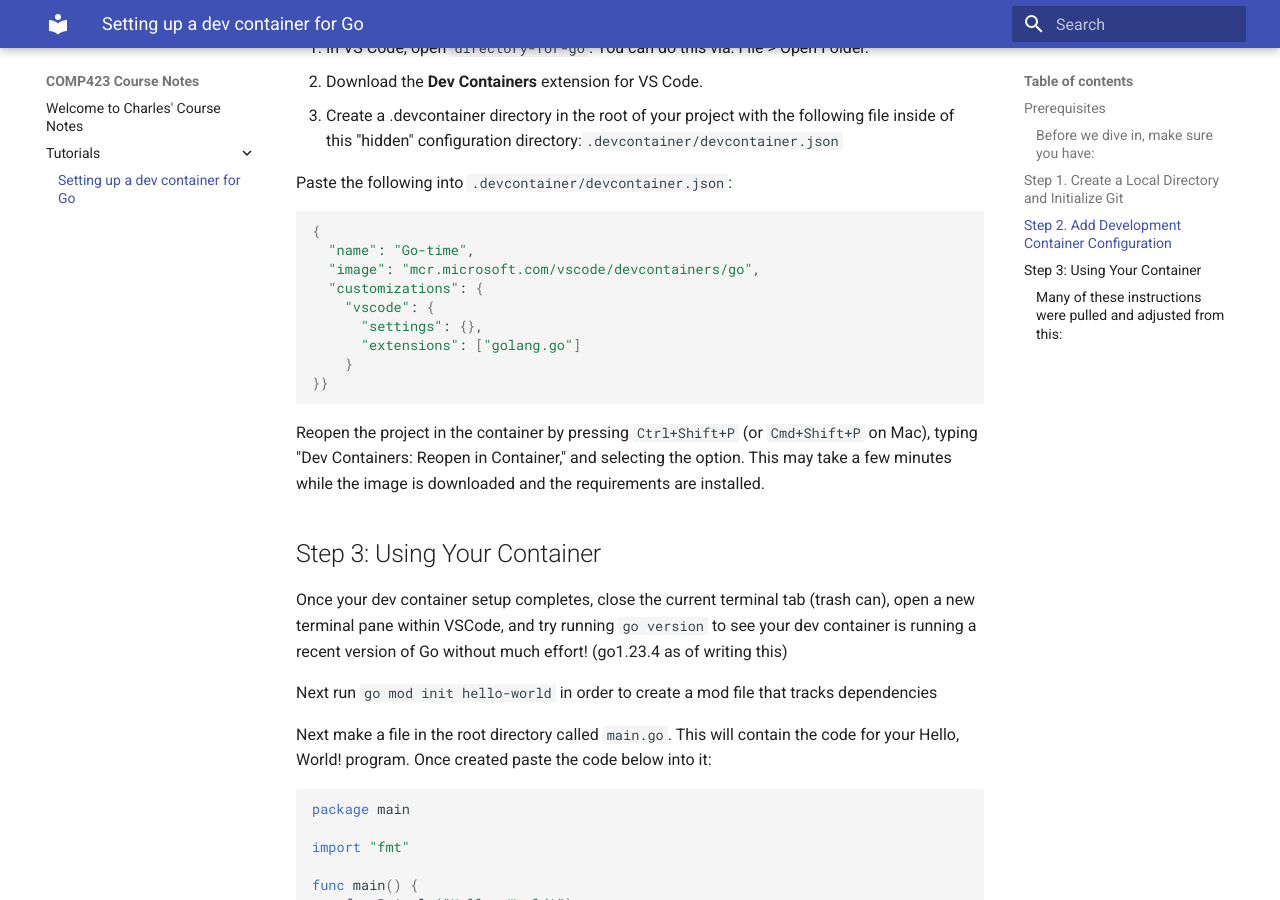
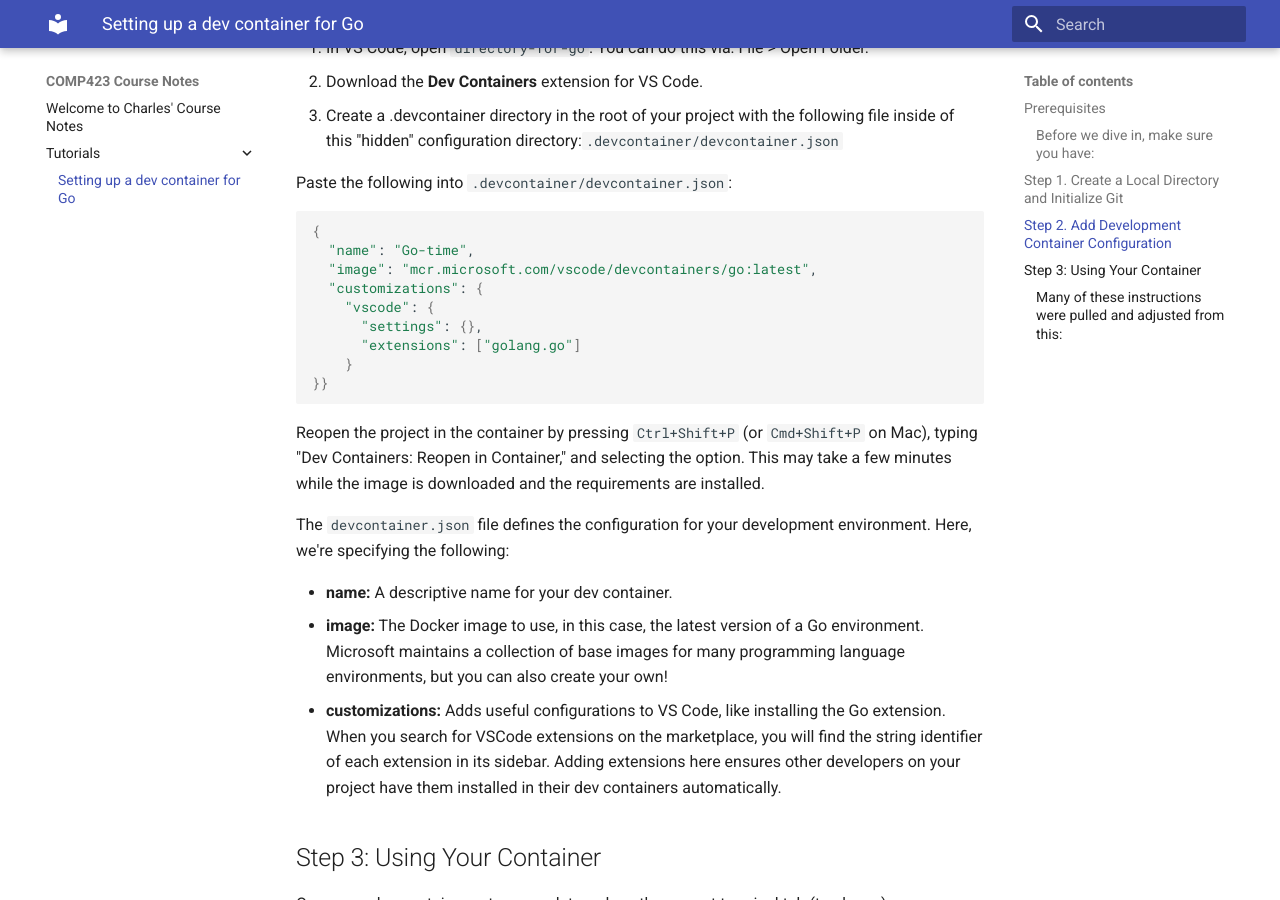
Before and after one commit to crwilt/comp423-course-notes, an MkDocs documentation site: the page built from docs/tutorials/go-setup.md, in a window 1280 px wide and 900 px high, scrolled down 961 px. Built offline with MkDocs 1.6.1 and Material for MkDocs 9.7.7, drawn with Linux system fonts in a browser that asks for light colours.

Commit message:
implemented edits to tutorial

````diff
--- a/docs/tutorials/go-setup.md
+++ b/docs/tutorials/go-setup.md
@@ -37,7 +37,7 @@
 ``` bash
 {
   "name": "Go-time",
-  "image": "mcr.microsoft.com/vscode/devcontainers/go",
+  "image": "mcr.microsoft.com/vscode/devcontainers/go:latest",
   "customizations": {
     "vscode": {
       "settings": {},
@@ -48,6 +48,11 @@
 Reopen the project in the container by pressing `Ctrl+Shift+P` (or `Cmd+Shift+P` on Mac), typing "Dev Containers: Reopen in Container," and selecting the option. This may take a few minutes while the image is downloaded and the requirements are installed.
 
 <!--  Maybe add what the "name", "image", and customization do  -->
+The `devcontainer.json` file defines the configuration for your development environment. Here, we're specifying the following:
+
+- **name:** A descriptive name for your dev container.
+- **image:** The Docker image to use, in this case, the latest version of a Go environment. Microsoft maintains a collection of base images for many programming language environments, but you can also create your own!
+- **customizations:** Adds useful configurations to VS Code, like installing the Go extension. When you search for VSCode extensions on the marketplace, you will find the string identifier of each extension in its sidebar. Adding extensions here ensures other developers on your project have them installed in their dev containers automatically.
 
 ## Step 3: Using Your Container
 Once your dev container setup completes, close the current terminal tab (trash can), open a new terminal pane within VSCode, and try running `go version` to see your dev container is running a recent version of Go without much effort! (go1.23.4 as of writing this)
````
